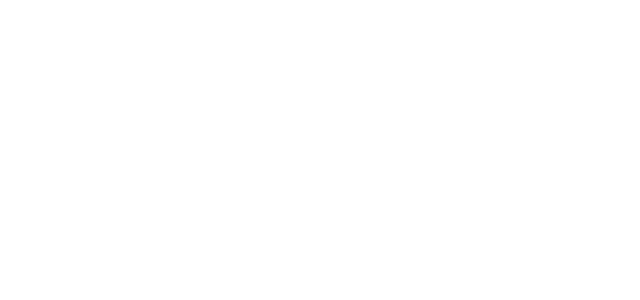
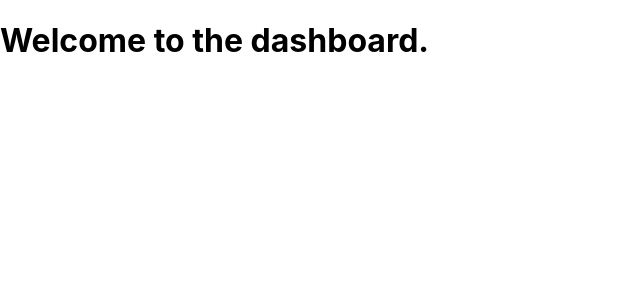
Before and after one commit to ergisgjergji/project-manager, a React (Create React App) app in the folder project-manager-react-client/: page / in a window 1280 px wide. Shown: the top 300 px of the page, without its empty margins (0-640 px from the left). Built offline with nearby package versions, Linux system fonts and the light colour scheme; the HTML template or start-up script is replaced by a standard one.

Commit message:
First react component

```diff
--- a/project-manager-react-client/src/App.js
+++ b/project-manager-react-client/src/App.js
@@ -1,11 +1,12 @@
 import React from 'react';
-import logo from './logo.svg';
 import './App.css';
+
+import Dashboard from './components/Dashboard';
 
 function App() {
   return (
     <div>
-
+      <Dashboard/>
     </div>
   );
 }
--- /dev/null
+++ b/project-manager-react-client/src/components/Dashboard.js
@@ -0,0 +1,14 @@
+import React, { Component } from 'react';
+
+class Dashboard extends Component {
+    render() {
+        return (
+            <div>
+                <h1>Welcome to the dashboard.</h1>
+            </div>
+        )
+    }
+}
+
+
+export default Dashboard;
```
Also changed, not shown: project-manager-react-client/src/logo.svg (deleted).
